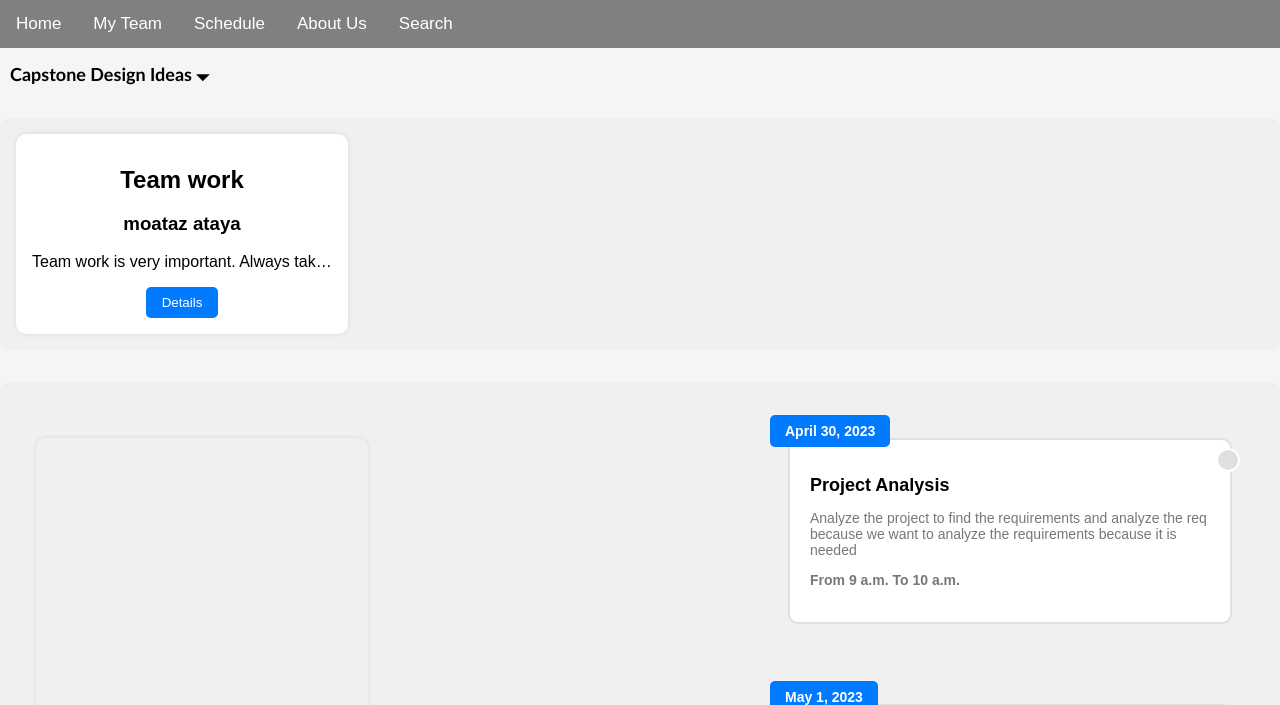
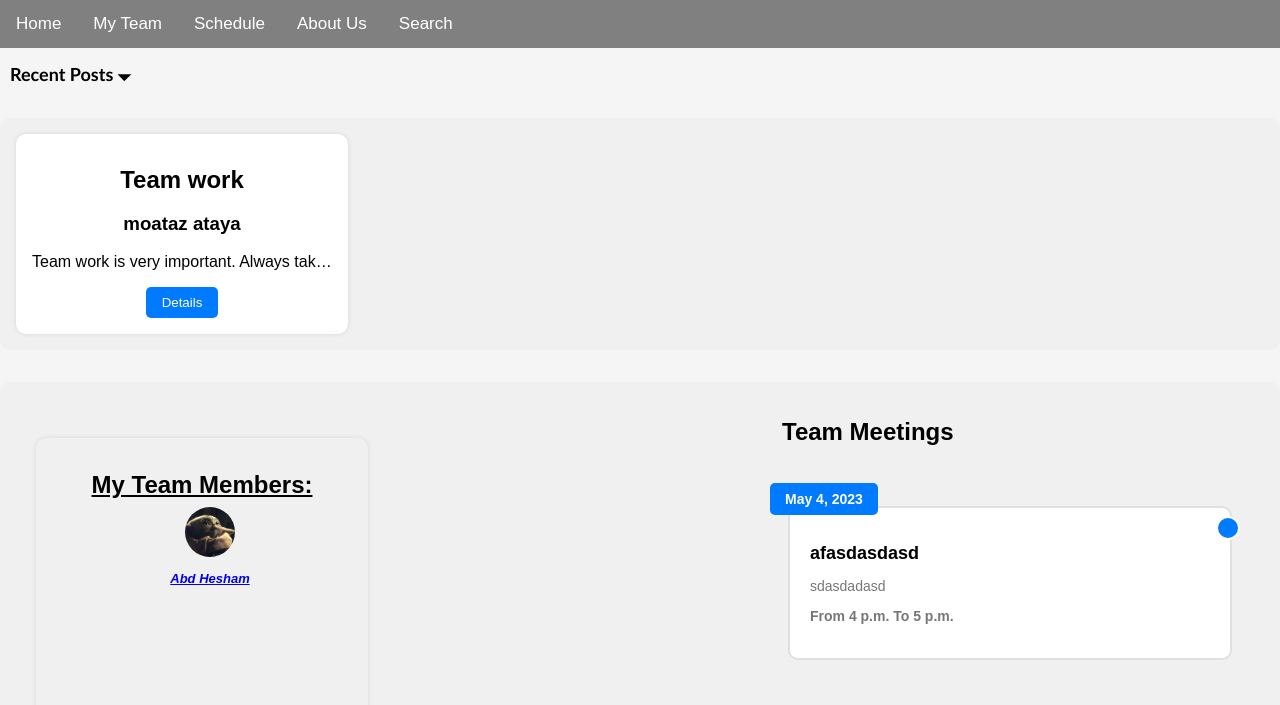
Before and after one commit to mataya88/graduates-hub-project, a Django app: page /hub/student-home/ in a window 1280 px wide. Shown: the part 110-815 px from the top of the page. Run offline with Django 4.2, Linux system fonts and the light colour scheme; a user stored in the database is signed in; data comes from the database, SQL or seed files in the repository; both versions use the stored data as it was after the commit.

Commit message:
fixed student home

```diff
--- a/hub/templates/hub/Student_Home.html
+++ b/hub/templates/hub/Student_Home.html
@@ -58,7 +58,7 @@
 		<a href="{% url 'edit-courses' %}"><button>Edit Weekly hours</button></a>
 	  </div>
 	</div>
-    <h2 style="font-family:'Trebuchet MS', 'Lucida Sans Unicode', 'Lucida Grande', 'Lucida Sans', Arial, sans-serif;font-size: large;font-weight: bold; margin-left: 10px;">Capstone Design Ideas 🞃</h2>
+    <h2 style="font-family:'Trebuchet MS', 'Lucida Sans Unicode', 'Lucida Grande', 'Lucida Sans', Arial, sans-serif;font-size: large;font-weight: bold; margin-left: 10px;">Recent Posts 🞃</h2>
 	  <div class="main-content-container">
 		{% for Post in Posts %}
 		<div class="main-content-block">
@@ -78,7 +78,7 @@
 
 <div class="main-content-container">
 	<div class="group-mem-block">
-		{% if team_members %}
+		{% if members %}
 		<u><h1>My Team Members:</h1></u>
 		{% for member in members %}
 		<img src="{{member.photo.url}}"alt="Icon 5">
@@ -87,6 +87,7 @@
 		{% endif %}
 	</div>
 	<div class="timeline">
+		<h2 class="meetings-head"> Team Meetings </h2>
 	{% for Meeting in Meetings %}
 	  <div class="timeline-event">
 		<div class="timeline-date">{{Meeting.date}}</div>
--- a/hub/views.py
+++ b/hub/views.py
@@ -195,8 +195,8 @@ def get_student_home(request):
             id=request.user.profile.id)
     else:
         team_members = []
-    posts = Post.objects.all().order_by('time')
-    meetings = Meeting.objects.all()
+    posts = Post.objects.all().order_by('-time')
+    meetings = Meeting.objects.all().order_by('-date')
     context = {'Posts': posts, 'Meetings': meetings, 'members': team_members}
     return render(request, 'hub/Student_Home.html', context)
 
--- a/static/hub/css/Student_Home.css
+++ b/static/hub/css/Student_Home.css
@@ -319,3 +319,7 @@ header {
         text-decoration: none;
         font-size: 17px;
     }
+
+    .timeline > .meetings-head {
+      margin-left: 350px;
+    }
```
Also changed, not shown: db.sqlite3.
